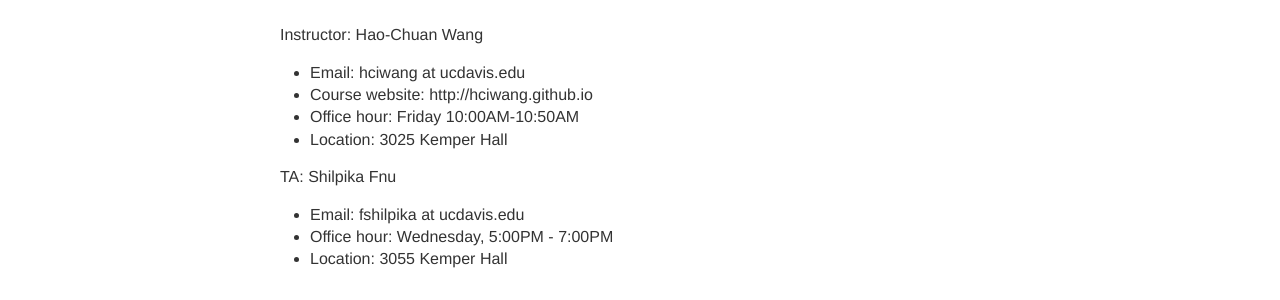
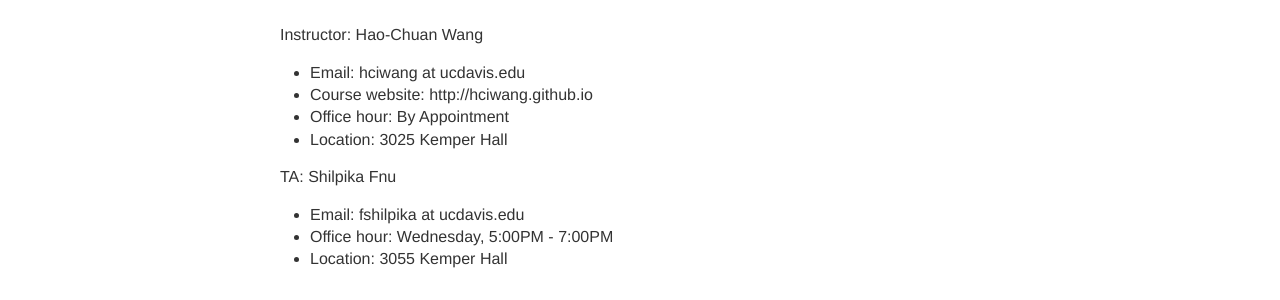
Before and after one commit to hciwang/hciwang.github.io, a Jekyll site: the page built from about.md, in a window 1280 px wide. Shown: the part 246-546 px from the top of the page. Built offline with Jekyll 4.4.1, drawn with Linux system fonts in a browser that asks for light colours.

Commit message:
Update about.md

```diff
--- a/about.md
+++ b/about.md
@@ -7,7 +7,7 @@
 Instructor: Hao-Chuan Wang
 - Email: hciwang at ucdavis.edu
 - Course website: http://hciwang.github.io
-- Office hour: Friday 10:00AM-10:50AM
+- Office hour: By Appointment
 - Location: 3025 Kemper Hall
 
 TA: Shilpika Fnu
```
